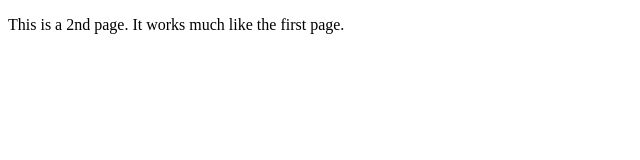
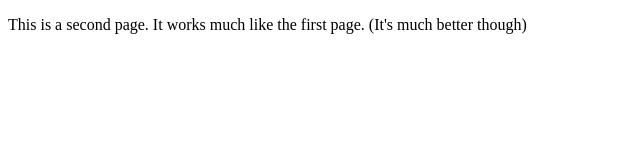
Before and after one commit to Robert-Thompson08/training-github, a plain HTML site: page alt-page.html in a window 1280 px wide. Shown: the whole page, without its empty margins (0-640 px from the left). Drawn offline with Linux system fonts and the light colour scheme.

Commit message:
improved words

```diff
--- a/alt-page.html
+++ b/alt-page.html
@@ -6,6 +6,6 @@
     <title></title>
 </head>
 <body>
-    <p>This is a 2nd page. It works much like the first page.</p>
+    <p>This is a second page. It works much like the first page. (It's much better though)</p>
 </body>
 </html>
```
